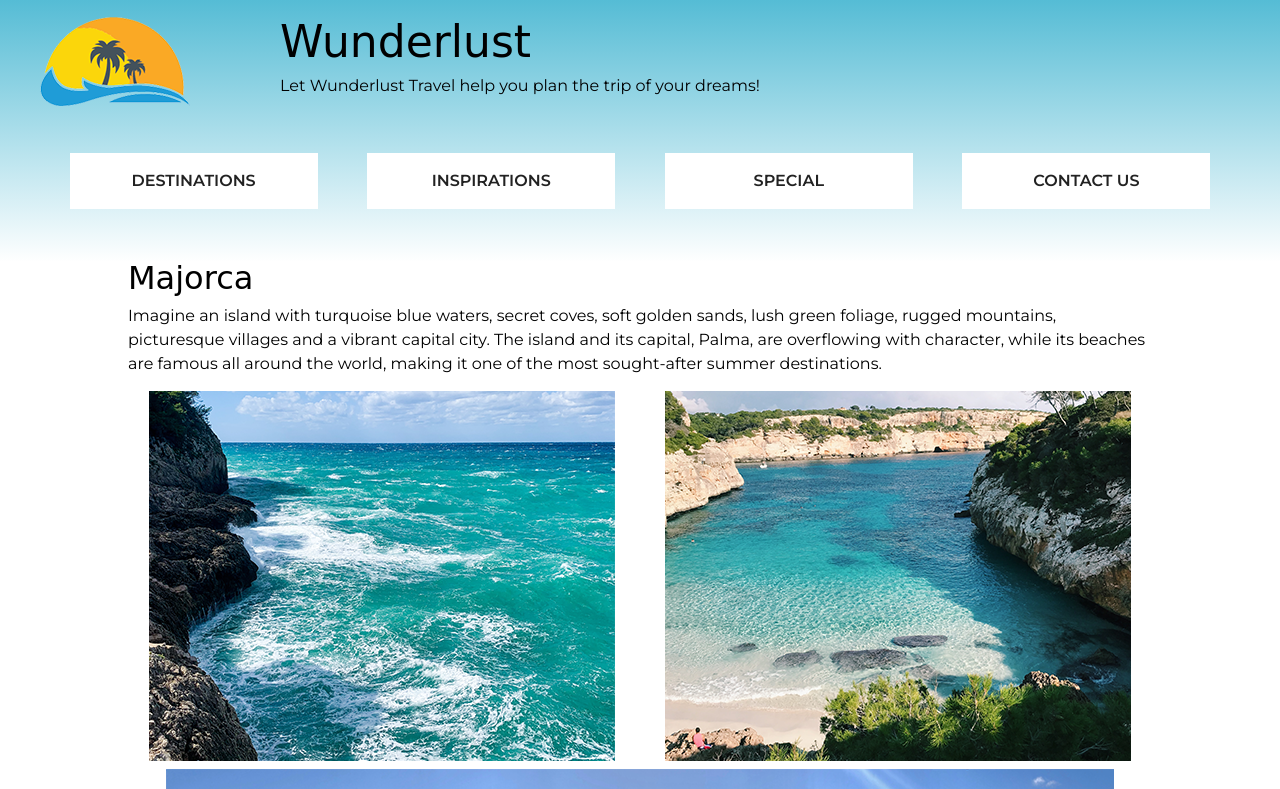
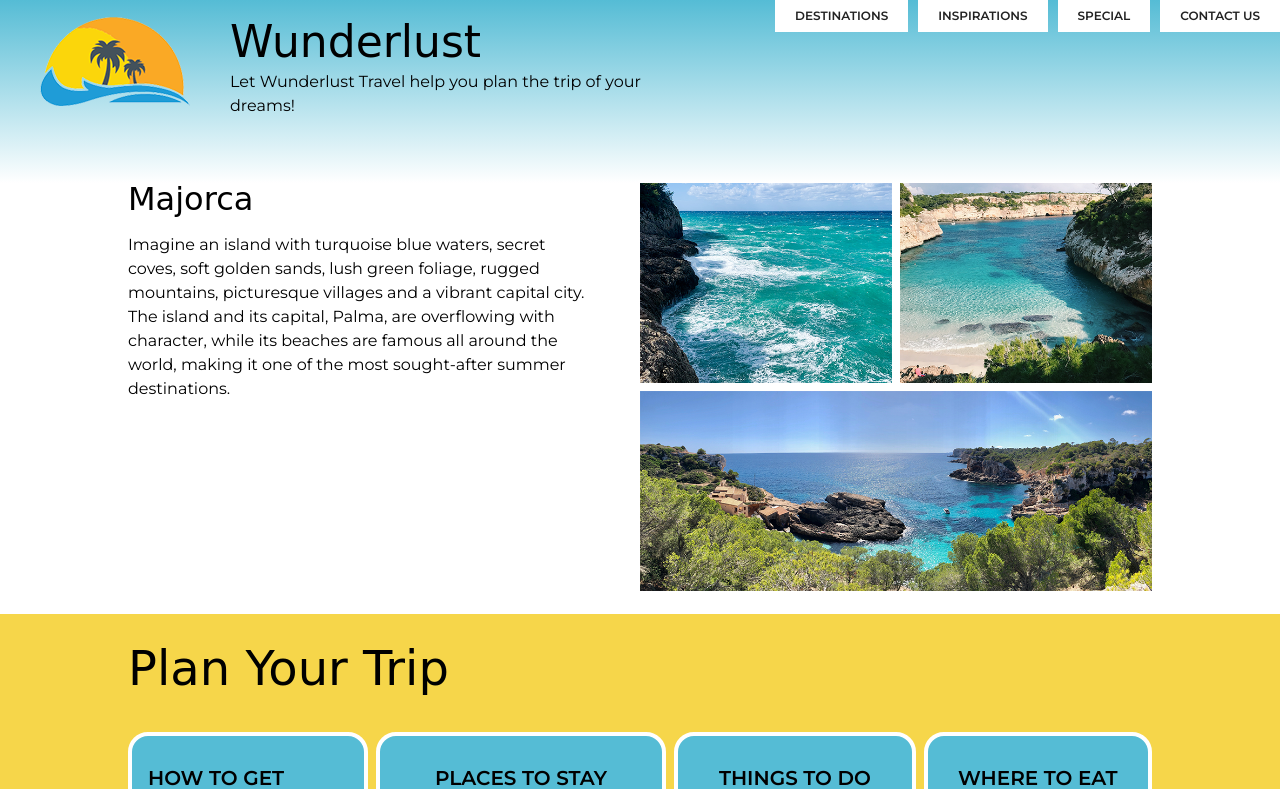
Before and after one commit to paaaarv/wunderlust, a plain HTML site: page wunderlust-majorca.html in a window 1280 px wide. Shown: the top 789 px of the page. Drawn offline with Linux system fonts and the light colour scheme; a web font is replaced by a local one.

Commit message:
large window styling

```diff
--- a/styles.css
+++ b/styles.css
@@ -75,7 +75,7 @@ h3{
 h4{
     margin-bottom: 10px;
     text-transform: uppercase;
-    font-size: 2rem;
+    font-size: 1.25rem;
     font-weight: bold;
 }
 p{
@@ -470,10 +470,7 @@ footer a{
     width: 100vw;
     background-color: transparent;
    }
-   #menu-toggle{
-    grid-column-start:1;
-    display:flex;
-   }
+
    nav{
     grid-area: nav;
    }
@@ -543,3 +540,79 @@ footer a{
    }
 
 }
+
+@media screen and (min-width: 1085px){
+    header{
+        grid-template-areas: "tree heading nav";
+        grid-template-columns: auto 2fr 1fr;
+        grid-template-rows: auto 1fr auto;
+    }
+    header h1, header p{
+        margin-left: 0;
+    }
+    nav{
+        position: absolute;
+        top: 0;
+        right: 0;
+    }
+    #menu-toggle{
+        width: inherit;
+        padding: 0;
+        top: 0;
+        right: 0;
+    }
+
+    #menu-toggle ul{
+        width: inherit;
+    }
+
+    #menu-toggle li{
+        padding: 10px 20px;
+        margin-left: 10px;
+        font-size: 0.75em;
+        width: inherit;
+    }
+
+    #intro{
+        display: grid;
+        grid-template-columns: 1fr 1fr;
+        grid-template-rows: auto auto;
+    }
+    #intro h2{
+        grid-column: 1;
+        grid-row: 1;
+    }
+    #intro p {
+        grid-column: 1;
+        grid-row: 1;
+        margin-top: 50px;
+        width: 90%;
+    }
+    #img-grid {
+        grid-column: 2;
+        grid-row: 1 / span 2;
+    }
+
+    #plan div, #testimonials div{
+        grid-template-columns: repeat(4,1fr); ;
+    }
+    #plan section{
+        width: 100%;
+    }
+    #about div{
+        width: 60%;
+    }
+
+    form{
+        display: flex;
+        width: 100%;
+        justify-content: center;
+    }
+    #names, #nums, #selects{
+        width: 30%;
+    }
+    footer p{
+        width: 70%;
+    }
+
+}
```
